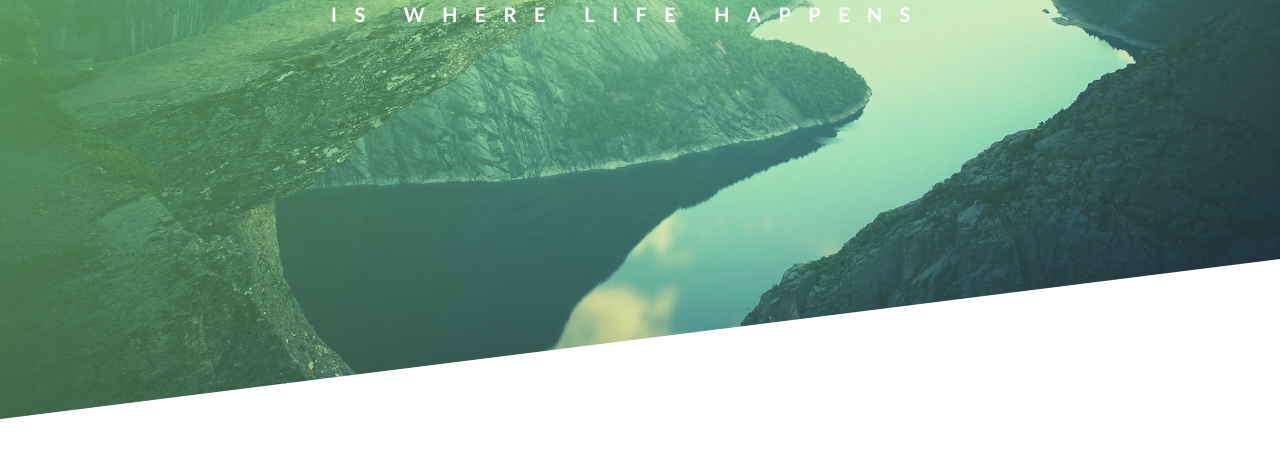
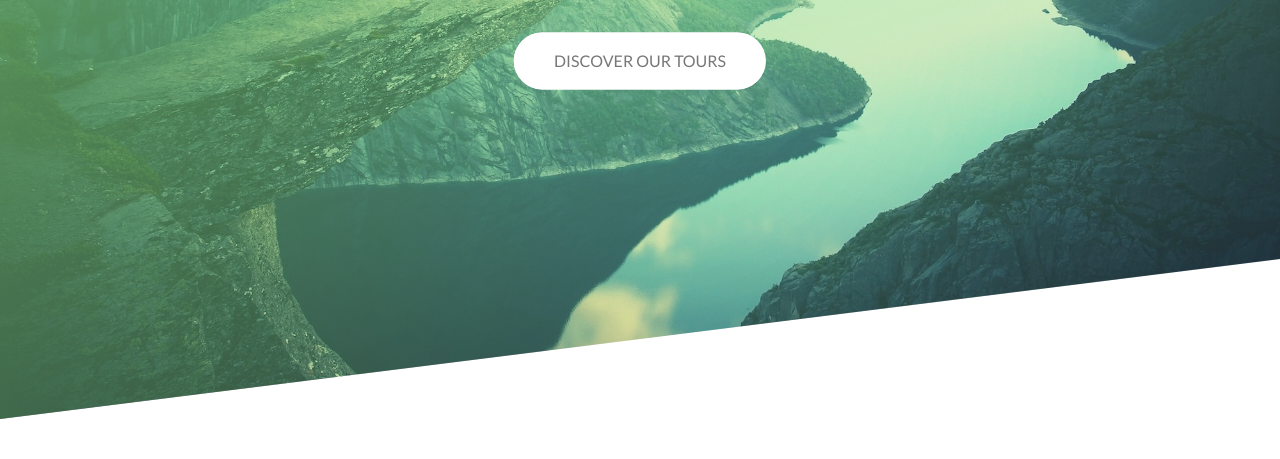
Before and after one commit to luis-londono/Advanced-CSS-and-Sass-Flexbox-Grid-Animations-and-More-, a plain HTML site: page CourseFinalProjects/Natours/starter/index.html in a window 1280 px wide. Shown: the part 341-800 px from the top of the page. Drawn offline with Linux system fonts and the light colour scheme.

Commit message:
check point

```diff
--- a/CourseFinalProjects/Natours/starter/css/style.css
+++ b/CourseFinalProjects/Natours/starter/css/style.css
@@ -49,12 +49,19 @@ body {
     height: 35px;
 }
 
+/* Kind of works
+.logo:hover {
+    animation: moveInRight 1s ease-out;
+} */
+
+
 /* this is very nice to center */
 .text-box{
     position: absolute;
     top: 40%;
     left: 50%;
     transform: translate(-50%, -50%);
+    text-align: center;
 }
 
 .heading-primary{
@@ -62,6 +69,7 @@ body {
     text-transform: uppercase;
 
     backface-visibility: hidden;
+    margin-bottom: 60px;
 }
 
 .heading-primary-main{
@@ -95,6 +103,10 @@ body {
         transform: translateX(-100px);
     }
 
+    /* 60% {
+        transform: rotate(120deg)
+    } */
+
     80% {
         transform: translateX(10px);
     }
@@ -120,3 +132,69 @@ body {
         transform: translate(0);
     }
 }
+
+@keyframes moveInBottom {
+    0% {
+        opacity: 0;
+        transform: translateY(30px);
+    }
+
+    100% {
+        opacity: 1;
+        transform: translate(0);
+    }
+}
+
+/* pseudo class - special state of a btn selector */
+.btn:link,
+.btn:visited {
+    text-transform: uppercase;
+    text-decoration: none;
+    padding: 15px 40px;
+    display: inline-block;
+    border-radius: 100px;
+    transition: all .2s;
+    position: relative;
+}
+
+.btn:hover{
+    transform: translateY(-3px);
+    box-shadow: 0 10px 20px rgba(0,0,0,.2);
+}
+
+.btn:active{
+    transform: translateY(-1px);
+    box-shadow: 0 5px 10px rgba(0,0,0,.2);
+}
+
+.btn-white {
+    background-color: white;
+    color: #777;
+}
+
+.btn::after {
+    content: "";
+    display: inline-block;
+    height: 100%;
+    width:100%;
+    border-radius: 100px;
+    position: absolute;
+    top: 0;
+    left: 0;
+    z-index: -1;
+    transition: all .4s;
+}
+
+.btn-white::after{
+    background-color: white;
+}
+
+.btn:hover::after {
+    transform: scaleX(1.4) scaleY(1.6);
+    opacity: 0;;
+}
+
+.btn-animated {
+    animation: moveInBottom .5s ease-out .75s;
+    animation-fill-mode: backwards;
+}
--- a/CourseFinalProjects/Natours/starter/index.html
+++ b/CourseFinalProjects/Natours/starter/index.html
@@ -25,6 +25,9 @@
                 <span class="heading-primary-main">Outdoors</span>
                 <span class="heading-primary-sub">is where life happens</span>
             </h1>
+
+            <a href="#" class="btn btn-white btn-animated">Discover our tours</a>
+
         </div>
     </header>
 
```
